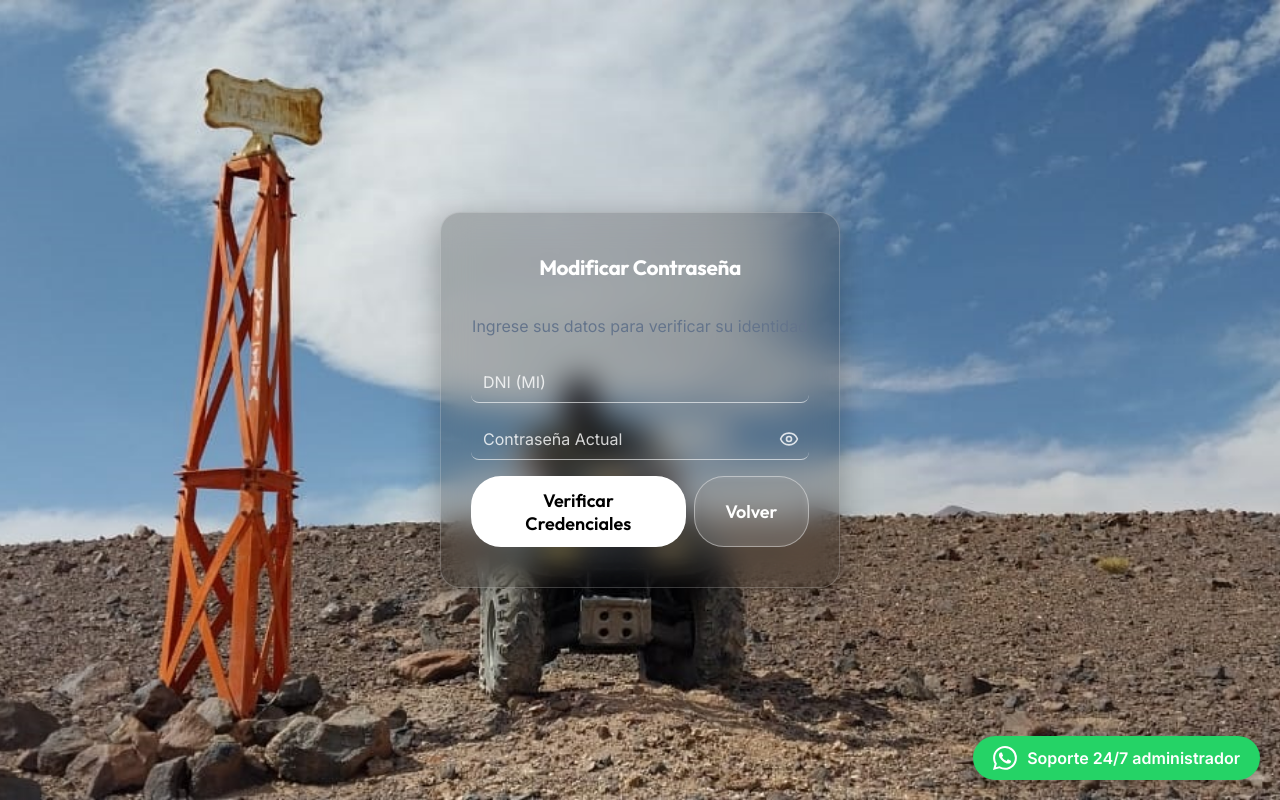
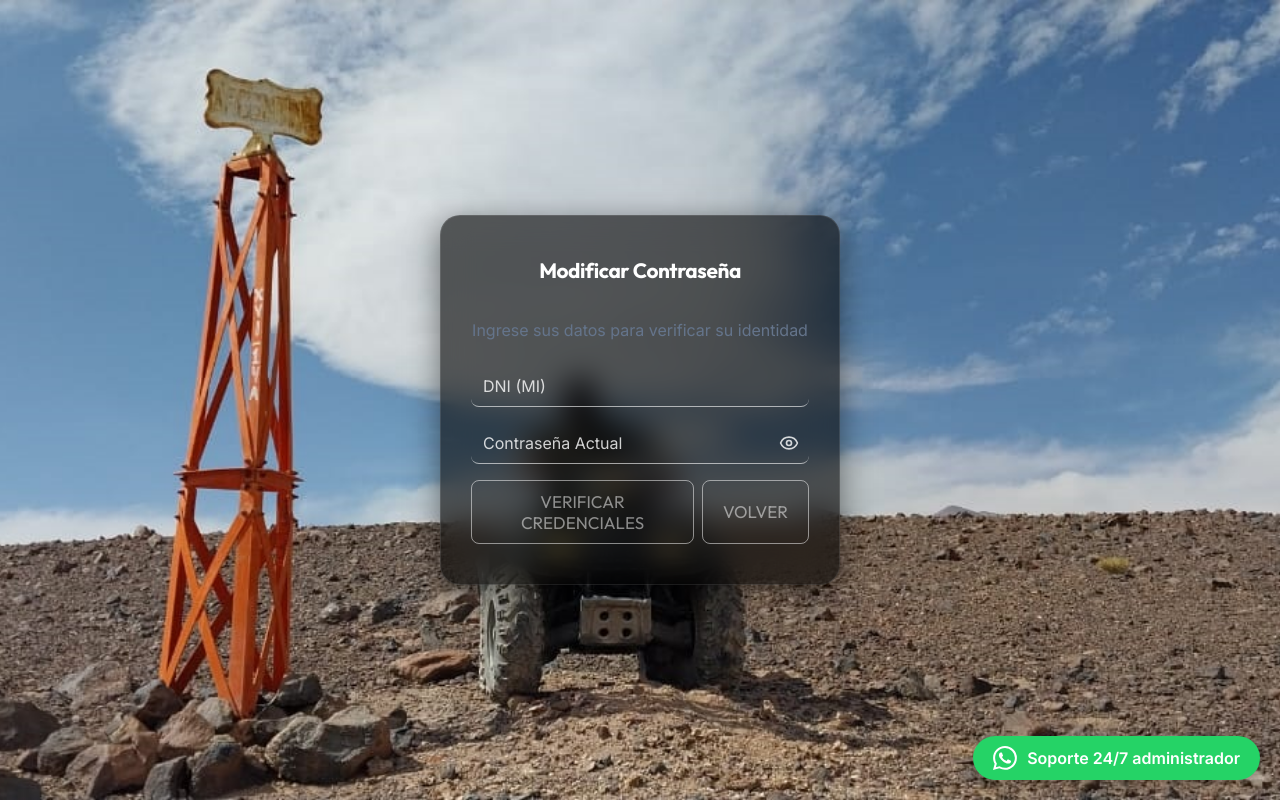
Before and after one commit to german-pedernera/casinogna, a React (Vite) app: page / in a window 1280 px wide. Both pictures are taken after a click on the button "Modificar contraseña". Built offline with nearby package versions, Linux system fonts and the light colour scheme; no server answers; the database is empty.

Commit message:
Actualizar estilos de login y botones con uiverse.io

```diff
--- a/src/components/CambiarContrasena.jsx
+++ b/src/components/CambiarContrasena.jsx
@@ -141,9 +141,8 @@ const CambiarContrasena = ({ onBack }) => {
             <div className="d-flex flex-row justify-content-center gap-2 mt-3" style={{ maxWidth: '400px', margin: '0 auto' }}>
               <button
                 type="submit"
-                className="btn flex-grow-1"
+                className="btn flex-grow-1 uiverse-btn"
                 disabled={loading}
-                style={{ backgroundColor: 'white', color: 'black', borderRadius: '30px', border: 'none', boxShadow: 'none', fontWeight: '600' }}
               >
                 {loading ? 'Verificando...' : 'Verificar Credenciales'}
               </button>
@@ -151,8 +150,7 @@ const CambiarContrasena = ({ onBack }) => {
               <button
                 type="button"
                 onClick={onBack}
-                className="btn flex-grow-1"
-                style={{ backgroundColor: 'rgba(255, 255, 255, 0.2)', color: 'white', borderRadius: '30px', border: '1px solid rgba(255, 255, 255, 0.4)', boxShadow: 'none', fontWeight: '600', backdropFilter: 'blur(5px)' }}
+                className="btn flex-grow-1 uiverse-btn"
               >
                 Volver
               </button>
@@ -209,9 +207,8 @@ const CambiarContrasena = ({ onBack }) => {
             <div className="d-flex flex-row justify-content-center gap-2 mt-3" style={{ maxWidth: '400px', margin: '0 auto' }}>
               <button
                 type="submit"
-                className="btn flex-grow-1"
+                className="btn flex-grow-1 uiverse-btn"
                 disabled={loading}
-                style={{ backgroundColor: 'white', color: 'black', borderRadius: '30px', border: 'none', boxShadow: 'none', fontWeight: '600' }}
               >
                 {loading ? 'Actualizando...' : 'Actualizar Contraseña'}
               </button>
@@ -222,8 +219,7 @@ const CambiarContrasena = ({ onBack }) => {
                   setStep(1);
                   setMensaje({text:'', type:''});
                 }}
-                className="btn flex-grow-1"
-                style={{ backgroundColor: 'rgba(255, 255, 255, 0.2)', color: 'white', borderRadius: '30px', border: '1px solid rgba(255, 255, 255, 0.4)', boxShadow: 'none', fontWeight: '600', backdropFilter: 'blur(5px)' }}
+                className="btn flex-grow-1 uiverse-btn"
               >
                 Cancelar
               </button>
--- a/src/components/Login.css
+++ b/src/components/Login.css
@@ -14,13 +14,13 @@
 .login-card {
   width: 100%;
   max-width: 400px;
-  background: rgba(0, 0, 0, 0.2);
+  background: rgba(0, 0, 0, 0.6);
   backdrop-filter: blur(15px);
   -webkit-backdrop-filter: blur(15px);
   border-radius: 20px;
   padding: 40px 30px;
-  box-shadow: 0 8px 32px 0 rgba(0, 0, 0, 0.3);
-  border: 1px solid rgba(255, 255, 255, 0.2);
+  box-shadow: 0 8px 32px 0 rgba(0, 0, 0, 0.5);
+  border: 1px solid rgba(255, 255, 255, 0.1);
   color: white;
 }
 
--- a/src/components/Login.jsx
+++ b/src/components/Login.jsx
@@ -107,7 +107,7 @@ const Login = ({ onLogin }) => {
 
 
 
-          <button type="submit" className="login-btn">
+          <button type="submit" className="login-btn uiverse-btn">
             Ingresar a la App
           </button>
         </form>
--- a/src/index.css
+++ b/src/index.css
@@ -837,3 +837,29 @@ body.dark-theme div[style*="background-color: #ffffff"] {
               0 0 30px #323232,
               0 0 40px hsl(176.61, 42.28%, 40.7%) 19.6%;
 }
+
+/* From Uiverse.io by zjssun */
+.uiverse-btn {
+  padding: 10px 20px !important;
+  text-transform: uppercase !important;
+  border-radius: 8px !important;
+  font-size: 17px !important;
+  font-weight: 500 !important;
+  color: #ffffff80 !important;
+  text-shadow: none !important;
+  background: transparent !important;
+  cursor: pointer !important;
+  box-shadow: none !important;
+  border: 1px solid #ffffff80 !important;
+  transition: 0.5s ease !important;
+  user-select: none !important;
+}
+
+.uiverse-btn:hover,
+.uiverse-btn:focus {
+  color: #ffffff !important;
+  background: #008cff !important;
+  border: 1px solid #008cff !important;
+  text-shadow: 0 0 5px #ffffff, 0 0 10px #ffffff, 0 0 20px #ffffff !important;
+  box-shadow: 0 0 5px #008cff, 0 0 20px #008cff, 0 0 50px #008cff, 0 0 100px #008cff !important;
+}
```
